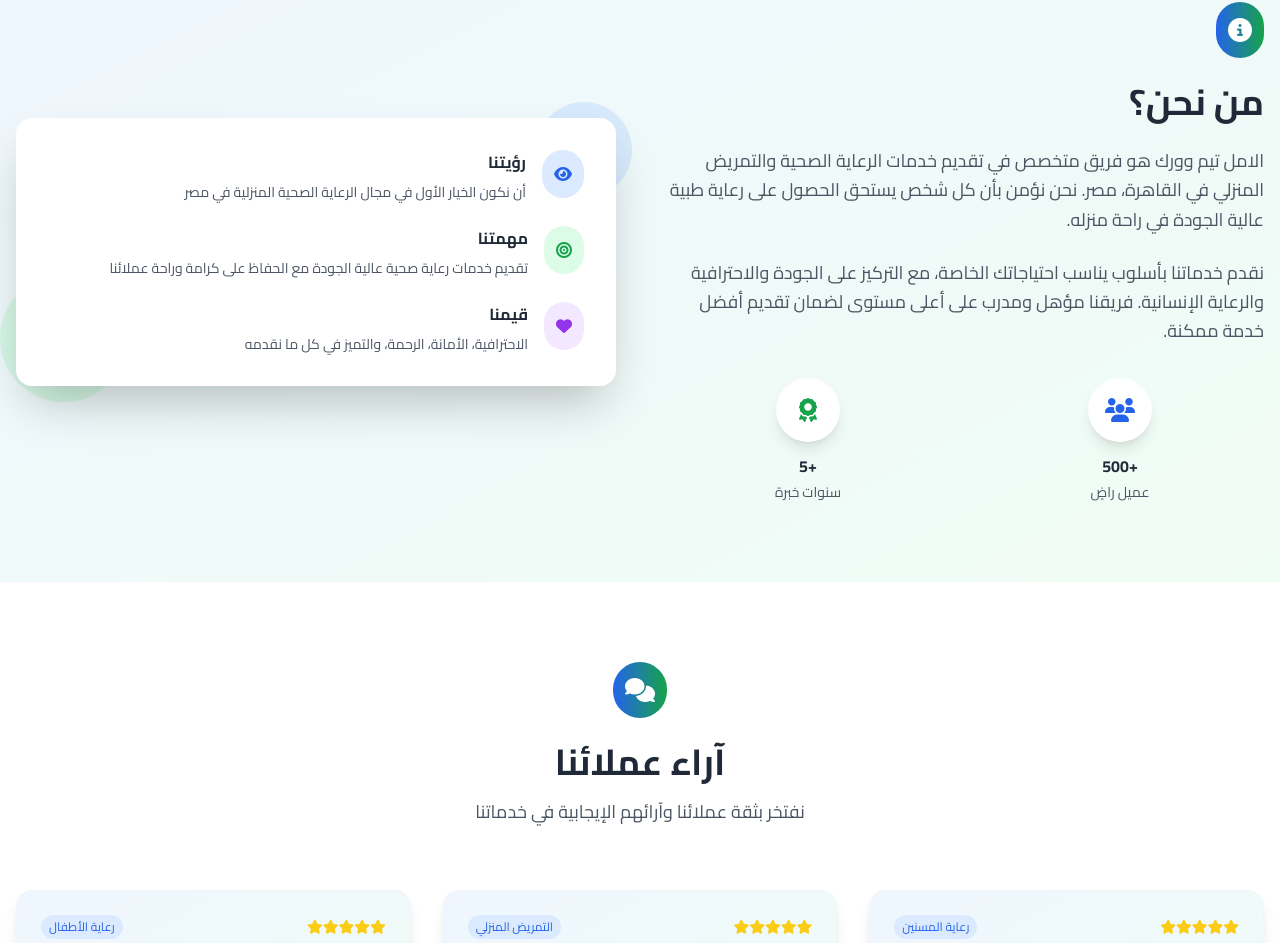
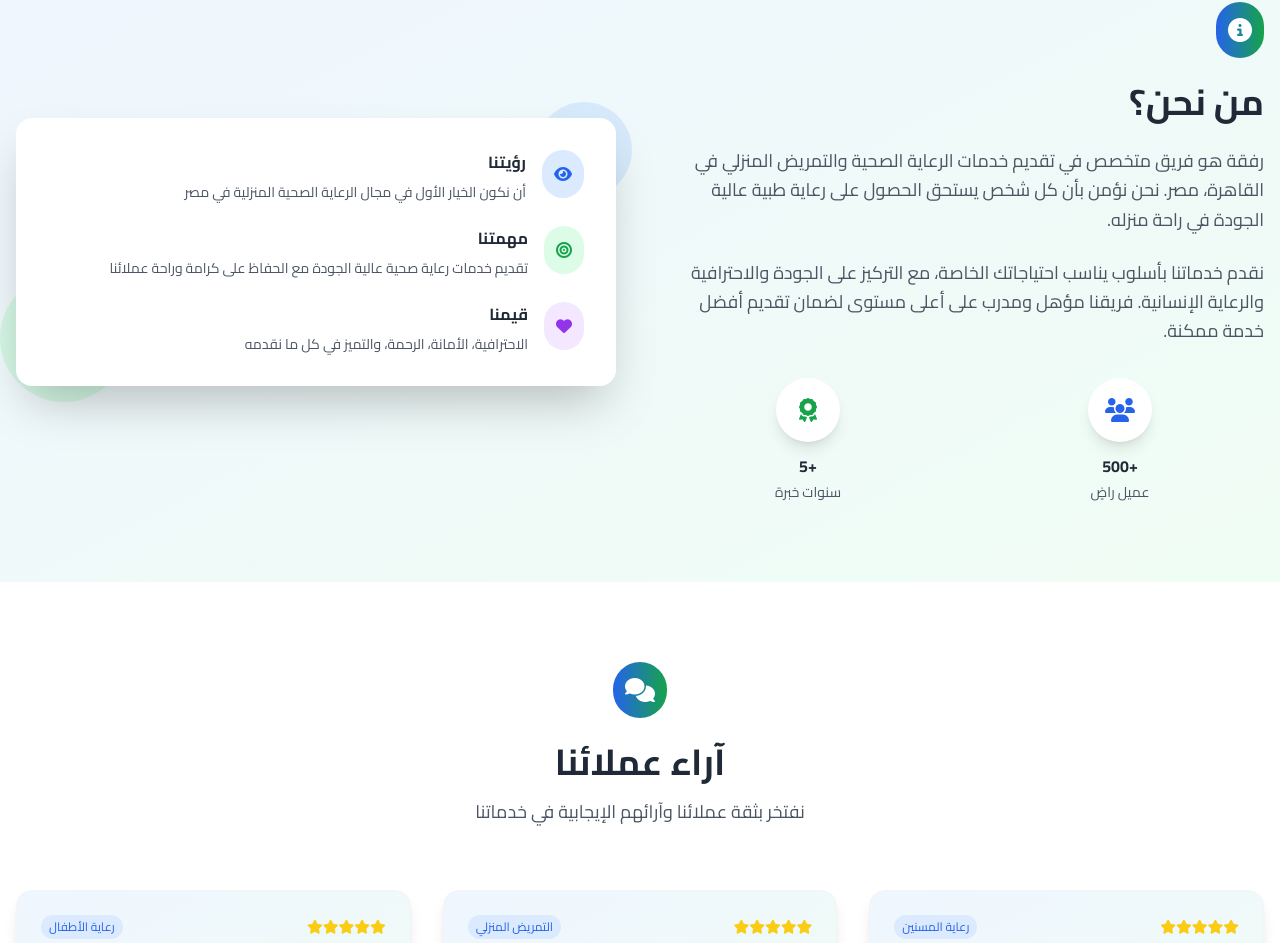
Before and after one commit to AdhamA7med/white-army, a React (Vite) app: page / in a window 1280 px wide. Shown: the part 2344-3287 px from the top of the page. Built offline with nearby package versions, Linux system fonts and the light colour scheme.

Commit message:
Update About.tsx

```diff
--- a/src/components/About.tsx
+++ b/src/components/About.tsx
@@ -14,7 +14,7 @@ const About = () => {
             </h2>
 
             <p className="text-lg text-gray-600 mb-6 leading-relaxed">
-              الامل تيم وورك هو فريق متخصص في تقديم خدمات الرعاية الصحية والتمريض المنزلي
+              رفقة هو فريق متخصص في تقديم خدمات الرعاية الصحية والتمريض المنزلي
               في القاهرة، مصر. نحن نؤمن بأن كل شخص يستحق الحصول على رعاية طبية عالية الجودة
               في راحة منزله.
             </p>
```
